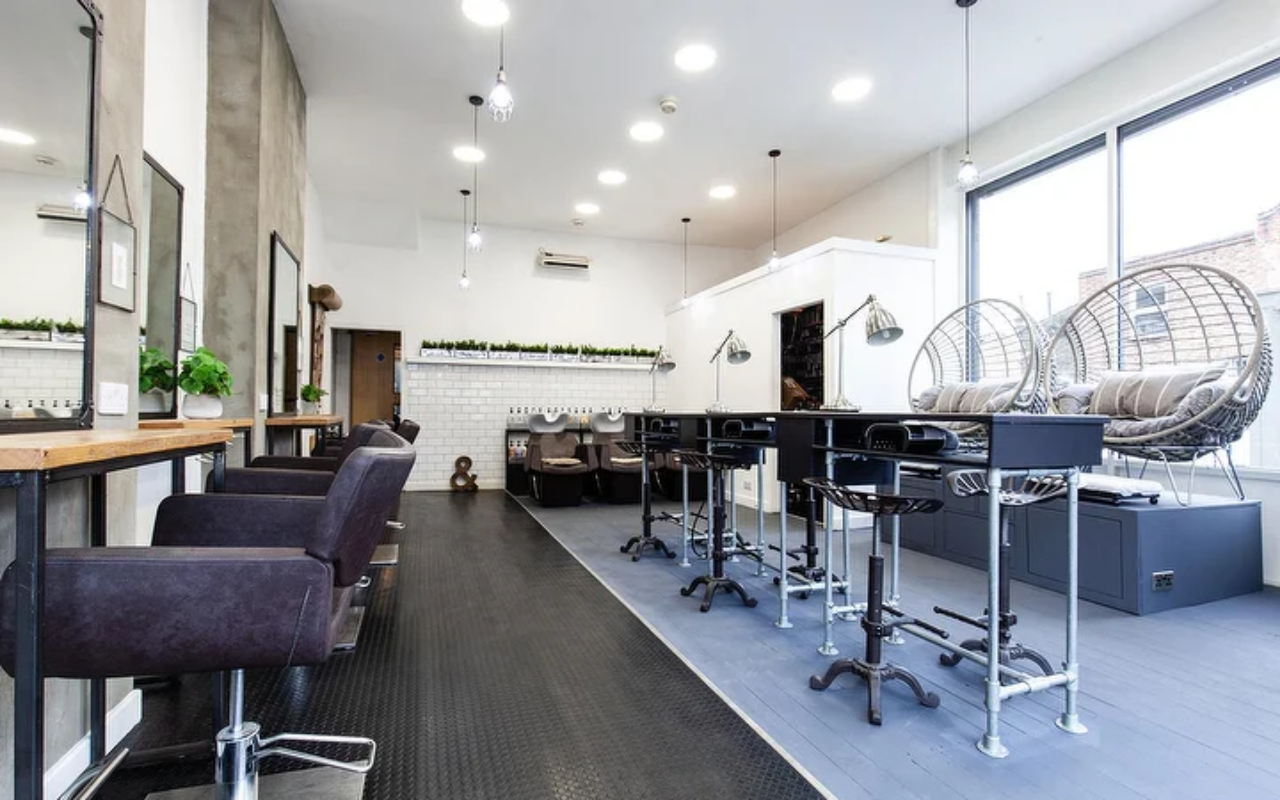
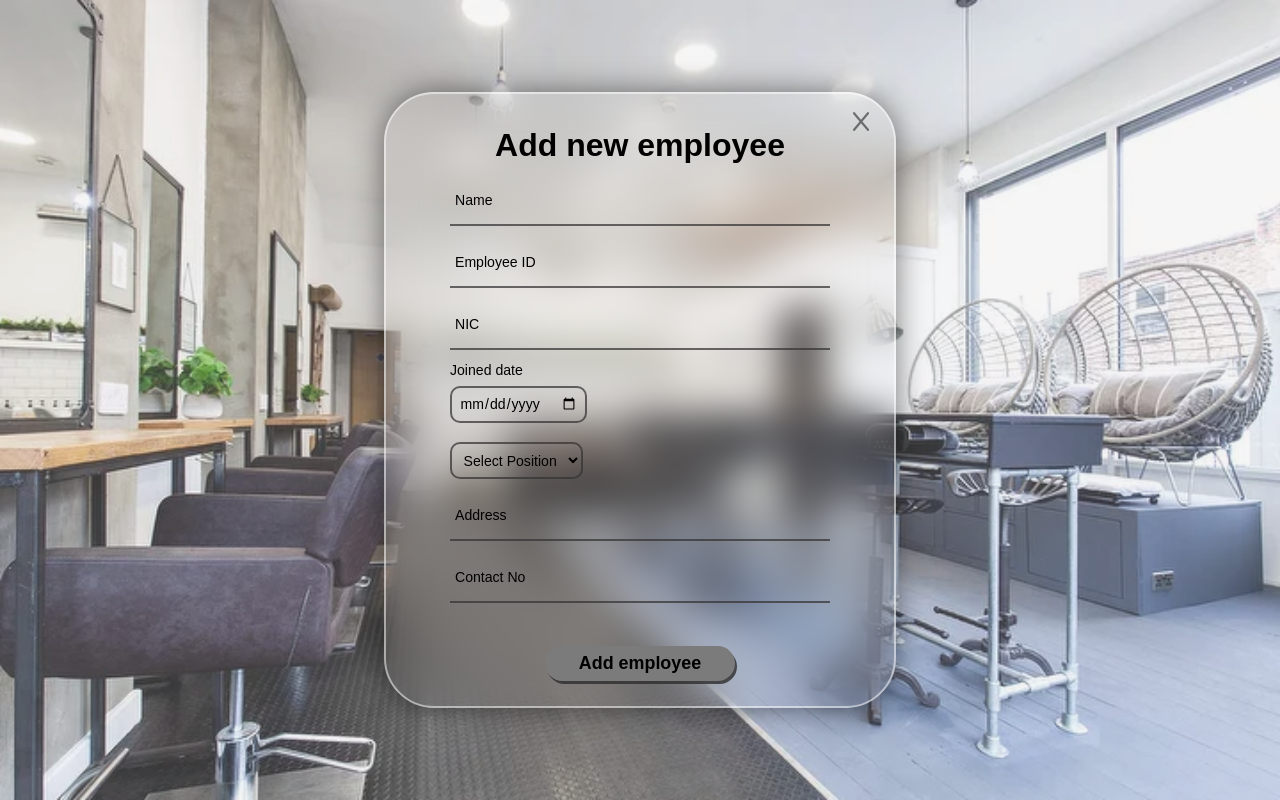
Before and after one commit to PiyaJ7/Salon-Website, a React (Create React App) app in the folder Frontend/: page /AddEmployee in a window 1280 px wide. Before the commit this address had no page. Built offline with nearby package versions, Linux system fonts and the light colour scheme.

Commit message:
Add new employee page

```diff
--- a/Frontend/src/App.js
+++ b/Frontend/src/App.js
@@ -18,6 +18,7 @@ import SupplierManagement from "./Pages/SupplierManagement";
 import SupplierDetails from "./Pages/SupplierDetails";
 import OrderDetails from "./Pages/OrderDetails";
 import CreateSchedule from "./Pages/CreateSchedule";
+import AddEmployee from "./Pages/AddEmployee";
 
 function App() {
   return (
@@ -62,6 +63,7 @@ function App() {
             path="/EmployeeManagement"
             element={<EmployeeManagement />}
           ></Route>
+          <Route path="/AddEmployee" element={<AddEmployee />}></Route>
           <Route path="/SalaryDetails" element={<SalaryDetails />}></Route>
           <Route
             path="/SupplierManagement"
--- /dev/null
+++ b/Frontend/src/Pages/AddEmployee.js
@@ -0,0 +1,66 @@
+import React from 'react';
+import './addEmployee.css';
+import close from './images/close.png';
+import { Link } from "react-router-dom";
+
+export default function AddEmployee() {
+  return (
+    <div className="addEmployee-page">
+      <div className="addEmployee-container">
+        <form action="">
+        <Link to="/EmployeeManagement">
+            <button className="close-button">
+                <img className="close-icon" src={close} />
+            </button>
+          </Link>
+
+          <h1>Add new employee</h1>
+
+          <div className="input-box">
+            <input type="text" id="" name="" required />
+            <label for="">Name</label>
+          </div>
+
+          <div className="input-box">
+            <input type="text" id="" name="" required />
+            <label for="">Employee ID</label>
+          </div>
+
+          <div className="input-box">
+            <input type="text" id="" name="" required />
+            <label for="">NIC</label>
+          </div>
+
+          <div className="schedule-date-input">
+          <label for="">Joined date</label> <br />
+            <input type="date" id="" name="" required />
+          </div>
+
+          <div className="select-position-box">
+            <select>
+              <option value="0">Select Position</option>
+              <option value="1">Hair dresser</option>
+              <option value="3">Nail technicial</option>
+              <option value="1">Wax specialist</option>
+              <option value="2">Colorist</option>
+            </select>
+          </div>
+
+          <div className="input-box">
+            <input type="text" id="" name="" required />
+            <label for="">Address</label>
+          </div>
+
+          <div className="input-box">
+            <input type="text" id="" name="" required />
+            <label for="">Contact No</label>
+          </div>
+
+          <button type="submit" className="addEmployee-button">
+            Add employee
+          </button>
+        </form>
+      </div>
+    </div>
+  )
+}
--- a/Frontend/src/Pages/Home.js
+++ b/Frontend/src/Pages/Home.js
@@ -57,7 +57,7 @@ export default function Home() {
             <Link to="/EmployeeManagement">
               <div className="blocks">Employee Management</div>
             </Link>
-            <Link to="/LoginPage">
+            <Link to="/AddEmployee">
               <div className="blocks">Add employee</div>
             </Link>
             <Link to="/SalaryDetails">
--- /dev/null
+++ b/Frontend/src/Pages/addEmployee.css
@@ -0,0 +1,126 @@
+.addEmployee-page {
+    background-color: rgba(220, 216, 216, 0.247);
+    height: 100vh;
+    width: 100%;
+    display: flex;
+    justify-content: center;
+    align-items: center;
+
+}
+
+.addEmployee-container {
+    position: relative;
+    background: transparent;
+    backdrop-filter: blur(20px);
+    box-shadow: 0 0 30px rgba(0, 0, 0, 0.5);
+    border: 2px solid rgba(255, 255, 255, 0.5);
+    width: 40%;
+    height: auto;
+    padding: 2% 5%;
+    border-radius: 50px;
+}
+
+.close-button {
+    position: absolute;
+    width: 3%;
+    height: 3%;
+    right: 5%;
+    top: 3%;
+    background: none;
+    border: none;
+}
+
+.close-icon {
+    width: 100%;
+    height: 100%;
+    opacity: 0.5;
+    cursor: pointer;
+}
+
+h1 {
+    text-align: center;
+    margin: 2% 0% 3% 0%;
+}
+
+.input-box {
+    position: relative;
+    height: 50px;
+    border-bottom: 2px solid rgba(54, 53, 53, 0.733);
+    margin: 12px 0;
+}
+
+.input-box label {
+    position: absolute;
+    top: 50%;
+    left: 5px;
+    transform: translateY(-50%);
+    font-size: 1.1vw;
+    pointer-events: none;
+    transition: .5s;
+}
+
+.schedule-date-input {
+    margin: 3% 0;
+    font-size: 1.1vw;
+}
+
+.schedule-date-input input{
+    background: transparent;
+    padding: 2%;
+    font-size: 1.1vw;
+    border: 2px solid rgba(54, 53, 53, 0.733);
+    outline: none;
+    cursor: pointer;
+    border-radius: 10px;
+    margin: 2% 0;
+}
+
+.input-box input:focus~label,
+.input-box input:valid~label {
+    top: -1px;
+}
+
+.input-box input {
+    width: 100%;
+    height: 100%;
+    background: transparent;
+    border: none;
+    outline: none;
+    padding: 0% 5px;
+    font-size: 1vw;
+}
+
+.select-position-box select{
+    background: transparent;
+    padding: 2%;
+    font-size: 1.1vw;
+    border: 2px solid rgba(54, 53, 53, 0.733);
+    outline: none;
+    cursor: pointer;
+    border-radius: 10px;
+}
+
+.addEmployee-button {
+    width: 50%;
+    height: 35px;
+    margin-top: 8%;
+    margin-left: 25%;
+    font-size: 1.4vw;
+    font-weight: bold;
+    border-radius: 50px;
+    background-color: rgb(124, 123, 123);
+    box-shadow: 2px 3px #2d2c2cc9;
+    color: black;
+    border: none;
+    cursor: pointer;
+}
+
+.addEmployee-button:hover {
+    background-color: rgb(140, 140, 140);
+    box-shadow: 2px 3px #595959c9;
+}
+
+.addEmployee-button:active {
+    background-color: rgb(92, 92, 92);
+    box-shadow: 2px 3px #2f2f2fc9;
+}
```
